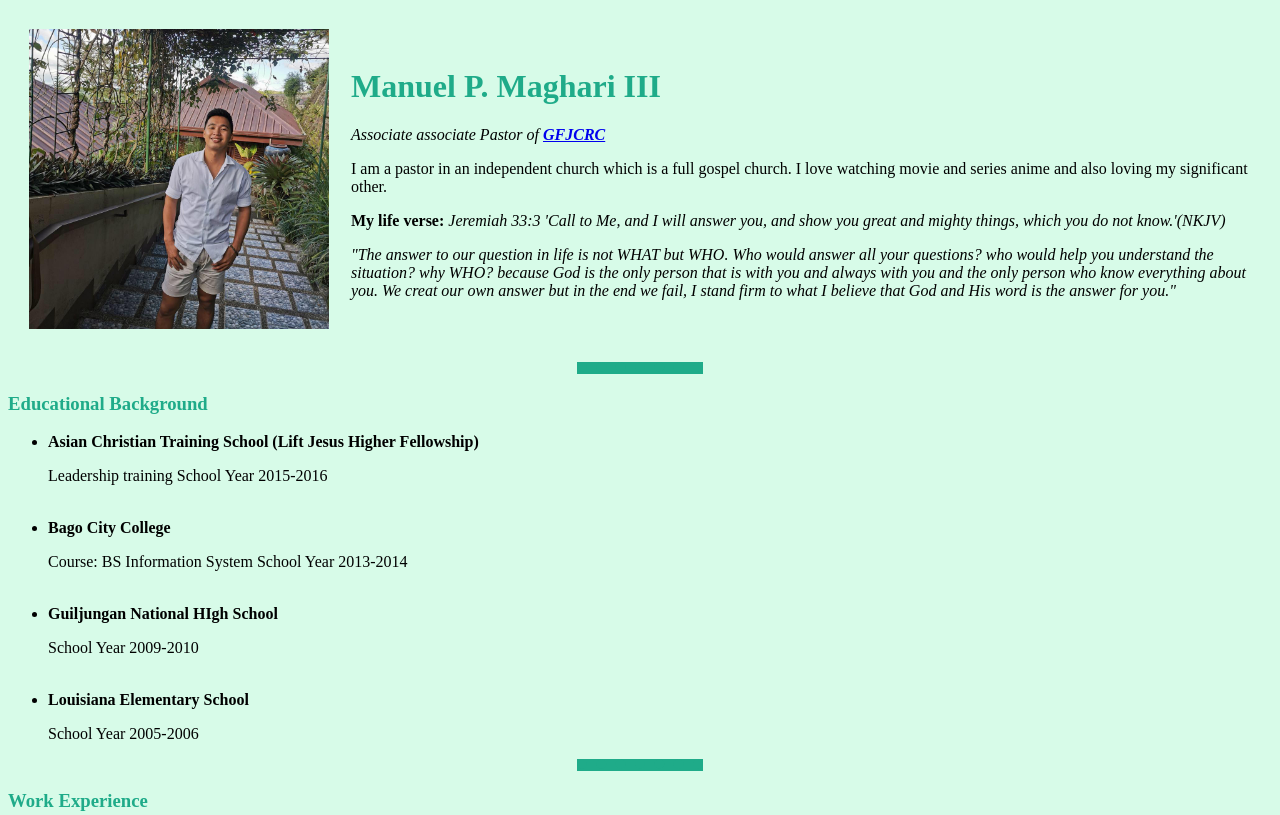
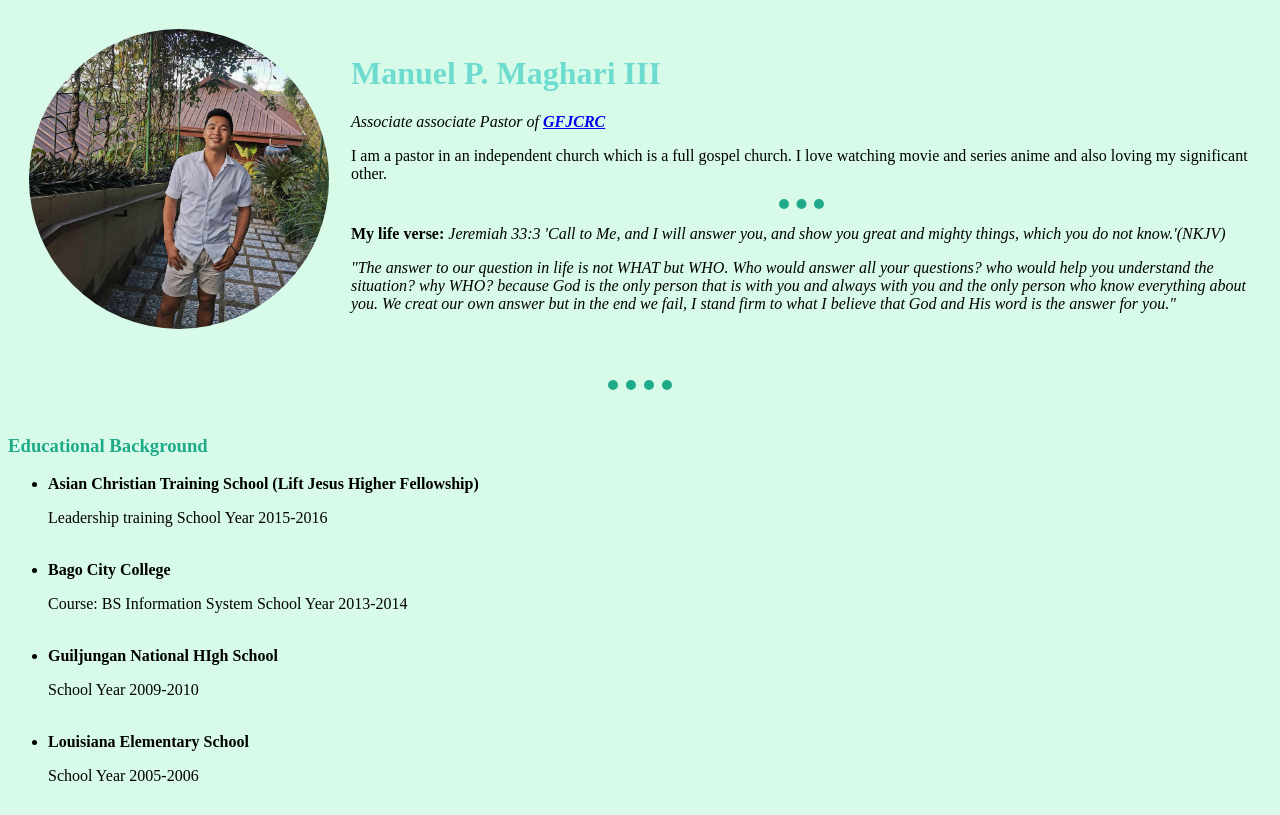
Before and after one commit to reignuelxxiv/cv, a plain HTML site: page index.html in a window 1280 px wide. Shown: the top 815 px of the page. Drawn offline with Linux system fonts and the light colour scheme; files that its build step writes are made by us from their sources.

Commit message:
Update index.html

```diff
--- a/index.html
+++ b/index.html
@@ -5,34 +5,28 @@
   <meta charset="utf-8">
   <title>Manuel's Personal Site</title>
   <link rel="stylesheet" href="css/style.css">
+
   <!-- CSS affecting it in general-->
   <style>
-  body {
-    Background-color: #d7fbe8;
-  }
-
-  hr {
-    background: #1fab89;
-    border-style: dotted none none;
-    height: 2px;
-    width: 10%;
+    h1 {
+      color: #6ddccf;
     }
 
     img {
       height: 300px;
     }
   </style>
-
 </head>
 
 <body>
   <table cellspacing="20">
     <tr>
-      <td> <img src="images/manuel.jpg" alt="Manuel Profile Picture"></td>
+      <td> <img class="mm" src="images/manuel.jpg" alt="Manuel Profile Picture"></td>
       <td>
         <h1>Manuel P. Maghari III</h1>
         <p><em>Associate associate Pastor of <strong><a href="https://web.facebook.com/GlobalFamilyJCRC">GFJCRC</a></strong></em></p>
         <p>I am a pastor in an independent church which is a full gospel church. I love watching movie and series anime and also loving my significant other.</p>
+        <hr>
         <p><strong>My life verse:</strong> <em>Jeremiah 33:3 'Call to Me, and I will answer you, and show you great and mighty things, which you do not know.'(NKJV)</em></p>
         <p><em>"The answer to our question in life is not WHAT but WHO. Who would answer all your questions? who would help you understand the situation?
             why WHO? because God is the only person that is with you and always with you and the only person who know everything about you.
@@ -40,7 +34,9 @@
       </td>
     </tr>
   </table>
+  <br>
   <hr>
+  <br>
 
   <h3>Educational Background</h3>
   <ul>
@@ -53,8 +49,9 @@
     <li><strong>Louisiana Elementary School</strong></li>
     <p>School Year 2005-2006</p>
   </ul>
+  <br>
   <hr>
-
+  <br>
   <!--working with table -->
   <h3>Work Experience</h3>
   <table cellspacing+"10">
@@ -76,7 +73,9 @@
       </tr>
     </tbody>
   </table>
+  <br>
   <hr>
+  <br>
 
   <h3>SKILLS</h3>
   <!--table nesting -->
@@ -117,7 +116,9 @@
       </td>
     </tr>
   </table>
+  <br>
   <hr>
+  <br>
 
   <a href="hobbies.html">My Hobbies</a>
   <a href="contact.html">Contact Me</a>
```
Lines whose indentation alone changed are shown as unchanged.
